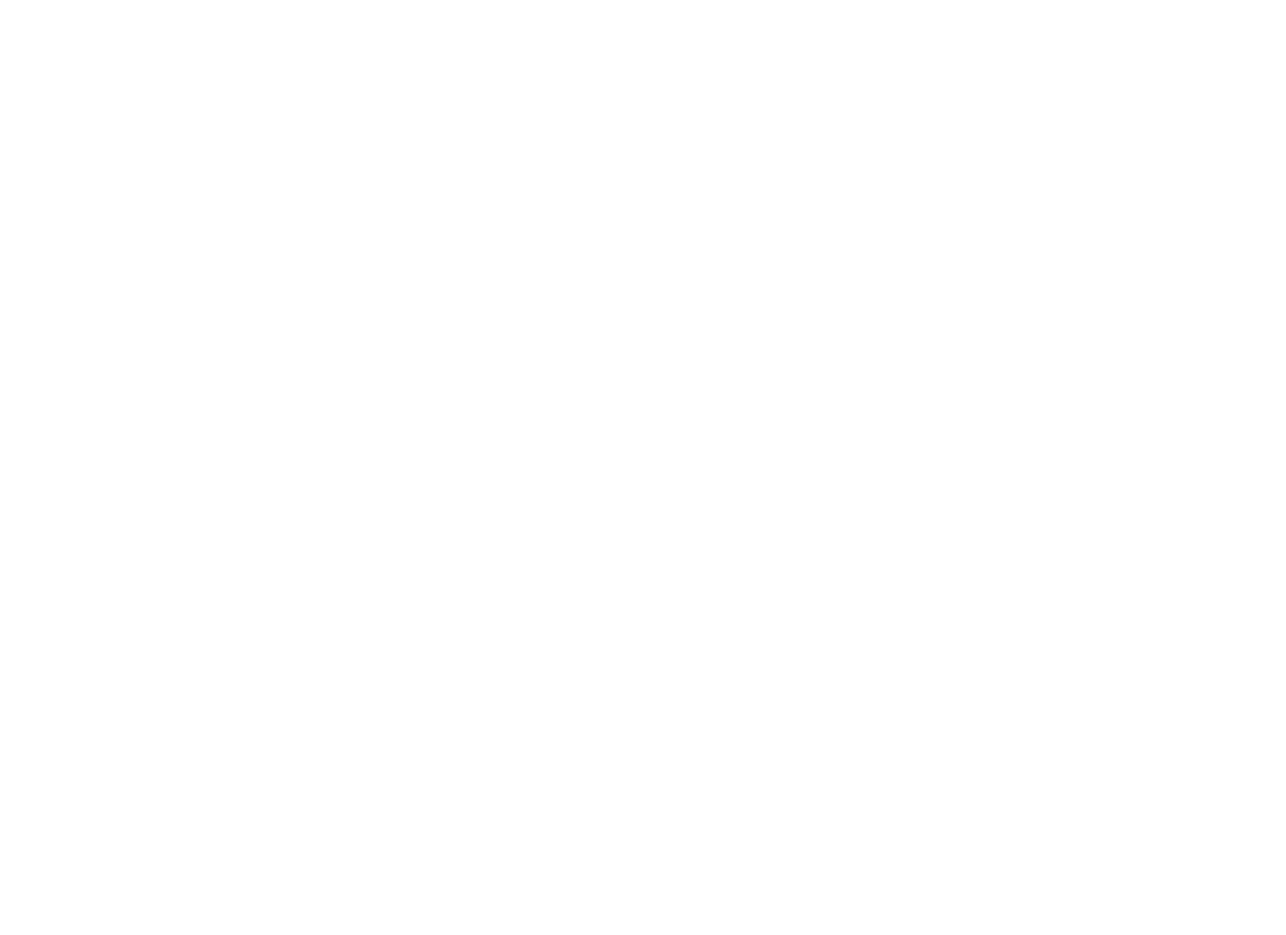
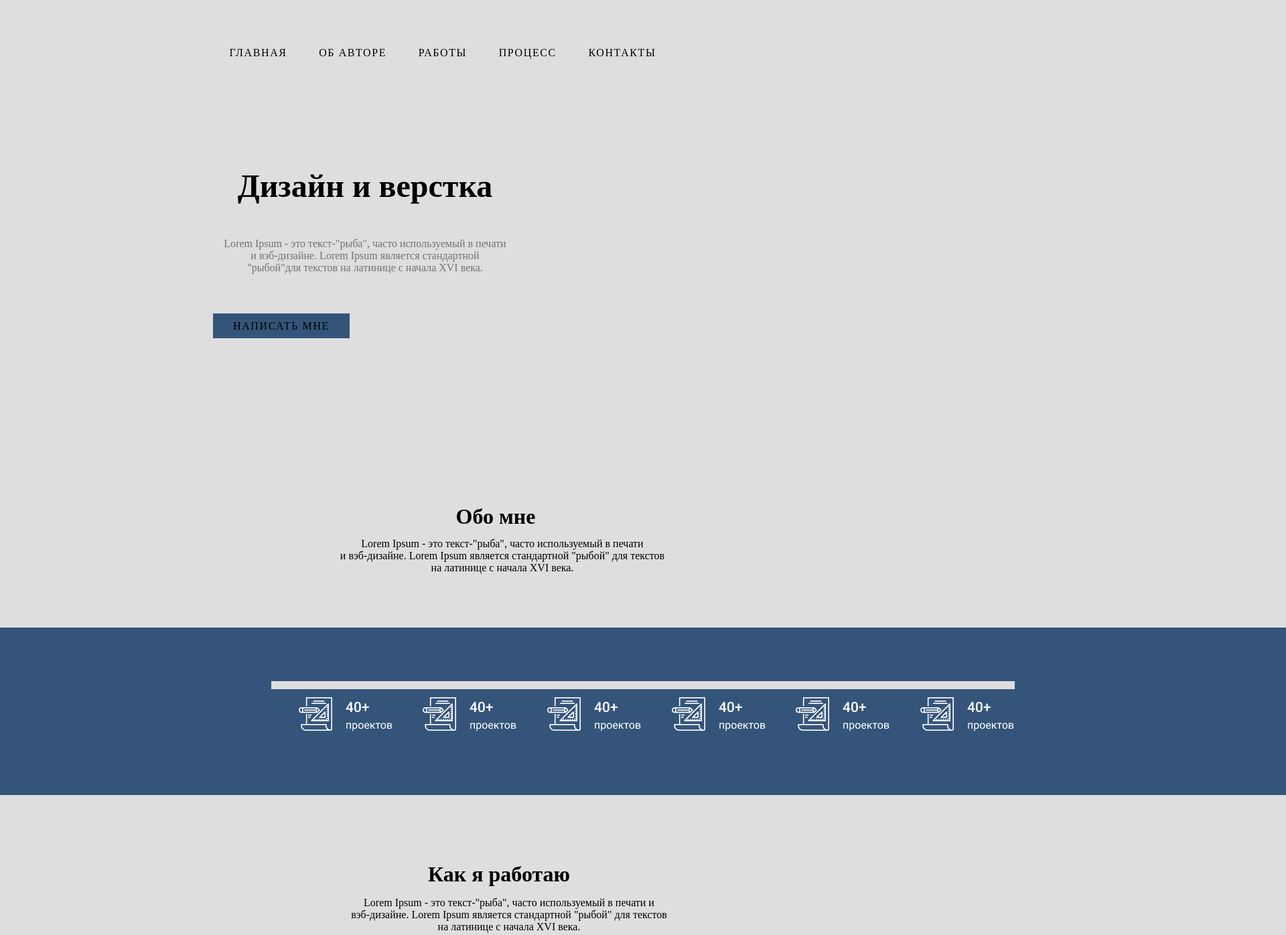
Before and after one commit to forbit0853/HomeWork, a plain HTML site: page index.html in a window 1280 px wide. Shown: the top 1396 px of the page at 67% size, 1920 px wide, since content can reach past the window. Before the commit the page ends 800 px from the top, so only its background shows below. Drawn offline with Linux system fonts and the light colour scheme.

Commit message:
home-work-12.02.2023

```diff
--- a/index.html
+++ b/index.html
@@ -9,5 +9,91 @@
 </head>
 <body>
 
+
+<header>
+        <div class="conteiner">
+            <nav>
+                <ul class="menu">
+                    <li class="menu-item "><a href="#">ГЛАВНАЯ</a></li>
+                    <li class="menu-item "><a href="#">ОБ АВТОРЕ</a></li>
+                    <li class="menu-item "><a href="#">РАБОТЫ</a></li>
+                    <li class="menu-item "><a href="#">ПРОЦЕСС</a></li>
+                    <li class="menu-item "><a href="#">КОНТАКТЫ</a></li>
+                </ul>
+            </nav>
+        </div>
+    </header>
+
+
+     <section class="head-section">
+        <div class="conteiner">
+
+            <h1>Дизайн и верстка</h1>
+            <p class="info">Lorem Ipsum - это текст-"рыба", часто используемый в печати<br> и вэб-дизайне. Lorem Ipsum является стандартной<br>  "рыбой"для текстов на латинице с начала XVI века.</p>
+
+            <div class="btm">
+                <a href="#" class="a1">Написать мне</a>
+            </div>
+        </div>
+    </section>
+
+
+    <section class="about-me">
+        <div class="conteiner">
+
+            <h2 class="h21">Обо мне</h2>
+            <p class="info-2">Lorem Ipsum - это текст-"рыба", часто используемый в печати <br>и вэб-дизайне. Lorem Ipsum является стандартной "рыбой" для текстов <br>на латинице с начала XVI века.</p>
+
+        </div>
+    </section>
+
+<section class="projects">
+    <div class="conteiner">
+        <div class="projects-item">
+            <div class="projects-item">
+            <img src="./images/numbers1__item.png" alt="#" class="img1">
+            </div>
+            <div class="projects-item">
+                <img src="./images/numbers1__item.png" alt="#" class="img1">
+            </div>
+            <div class="projects-item">
+                <img src="./images/numbers1__item.png" alt="#" class="img1">
+            </div>
+            <div class="projects-item">
+                <img src="./images/numbers1__item.png" alt="#" class="img1">
+            </div>
+            <div class="projects-item">
+                <img src="./images/numbers1__item.png" alt="#" class="img1">
+            </div>
+            <div class="projects-item">
+                <img src="./images/numbers1__item.png" alt="#" class="img1">
+            </div>
+        </div>
+</div>
+
+
+</section>
+
+<section>
+    <div class="conteiner">
+        <h2 class="h22">Как я работаю</h2>
+        <p class="info-3">Lorem Ipsum - это текст-"рыба", часто используемый в печати и <br> вэб-дизайне. Lorem Ipsum является стандартной "рыбой"  для текстов <br>на латинице с начала XVI века.</p>
+    </div>
+</section>
+
+<section>
+
+        <img src="./images/Rectangle 5.png" alt="#" class="imgF">
+
+</section>
+
+<footer class="end">
+    <div class="conteiner">
+        <p class="info-4">Иван Иванов</p>
+        <p class="info-5">(с) 2018. Все права защищены.</p>
+    </div>
+</footer>
+
+
 </body>
 </html>
--- a/style/style.css
+++ b/style/style.css
@@ -0,0 +1,252 @@
+* {
+    margin: 0;
+    padding: 0;
+    box-sizing: border-box;
+
+    background: rgb(222, 222, 222);
+}
+
+a {
+    text-decoration: none;
+    color: black;
+    text-transform: uppercase;
+}
+
+ol,
+ul {
+    list-style: none;
+}
+
+.conteiner {
+    max-width: 1110px;
+    margin: 0px auto;
+}
+
+
+
+
+.menu {
+    text-align: center;
+    margin-top: 70px;
+    letter-spacing: 0.1em;
+
+}
+
+.menu-item {
+    margin-left: 42px;
+    display: inline-block;
+    position: relative;
+}
+
+.menu-item a:hover {
+    color: rgb(54, 67, 143);
+}
+
+
+.menu-item::before {
+    content: "";
+    position: absolute;
+    width: 0%;
+    height: 2px;
+    background: black;
+    bottom: 0;
+    left: 0;
+    transition: 0.7s;
+}
+
+
+.menu-item:hover::before {
+    width: 100%;
+    background: rgb(54, 67, 143);
+
+}
+
+
+
+
+.menu-item::after {
+    content: "";
+    position: absolute;
+    width: 0%;
+    height: 2px;
+    background: black;
+    top: 0;
+    right: 0;
+    transition: 0.7s;
+}
+
+
+.menu-item:hover::after {
+    width: 100%;
+    background: rgb(54, 67, 143);
+
+}
+
+
+
+
+.menu-item.active::after {
+    content: "";
+    position: absolute;
+    width: 100%;
+    height: 2px;
+    background: #000;
+    bottom: 0;
+    left: 0;
+}
+
+
+
+
+
+
+
+.head-section {
+    text-align: center;
+    margin-top: 162px;
+    margin-right: 190px;
+}
+
+h1 {
+    font-size: 48px;
+    margin-bottom: 50px
+}
+
+.info {
+    font-size: 16px;
+    color: #727272;
+}
+
+.btm {
+    text-align: center;
+    margin-top: 65px;
+    margin-right: 250px;
+    background: #34547A;
+    font-size: 16px;
+    display: inline-block;
+    transition: ease-in-out 1s;
+}
+
+.a1:hover{
+    background: rgb(73, 113, 193);
+    transition: ease-in-out .5s;
+}
+
+.a1 {
+    background: #34547A;
+    line-height: 26px;
+    letter-spacing: 0.1em;
+    padding: 10px 30px 10px 30px;
+    color: black;
+
+}
+
+
+
+.h21 {
+    text-align: center;
+    margin-top: 253px;
+    margin-left: 200px;
+    font-size: 32px;
+}
+
+
+.info-2 {
+    text-align: center;
+    margin-top: 13px;
+    margin-left: 220px;
+    font-size: 16px;
+}
+
+.projects {
+    text-align: center;
+    margin-top: 80px;
+    width: 1920px;
+    height: 250px;
+    padding: 80px 10px;
+     left: 0px;
+     right: 100px;
+     top: 1040px;
+     background: #34547A;
+    display: inline-block;
+ }
+
+.projects-item {
+    background: #34547A;
+    text-align: center;
+    margin-left: px;
+    margin-top: 12px;
+    display: inline-block;
+
+}
+
+img {
+    margin-left: 40.6px;
+    display: inline-block;
+
+}
+
+.img1 {
+    display: inline-block;
+    background: #34547A;
+
+
+}
+
+.img2 {
+    display: inline-block;
+    background: #34547A;
+
+}
+
+
+.h22 {
+    margin-top: 100px;
+    margin-left: 210px;
+    text-align: center;
+    font-size: 32px;
+}
+
+.info-3 {
+    margin-left: 240px;
+    margin-top: 15px;
+    text-align: center;
+}
+
+.imgF {
+    text-align: center;
+    margin-top: 100px;
+    margin-left: 290px;
+    width: 1110px;
+    height: 600px;
+
+}
+
+
+.end {
+    position: absolute;
+    width: 1920px;
+    height: 151px;
+    top: 2300px;
+    background: #34547A;
+}
+
+.info-4 {
+    position: absolute;
+    width: 130px;
+    height: 19px;
+    left: 406px;
+    top: 30px;
+    font-size: 21px;
+    background: #34547A;
+    color: white;
+}
+
+.info-5 {
+    position: absolute;
+    top: 55px;
+    left: 406px;
+    font-size: 13px;
+    background: #34547A;
+    color: white;
+}
```
Also changed, not shown: images/Rectangle 5.png (added), images/numbers1__item.png (added).
